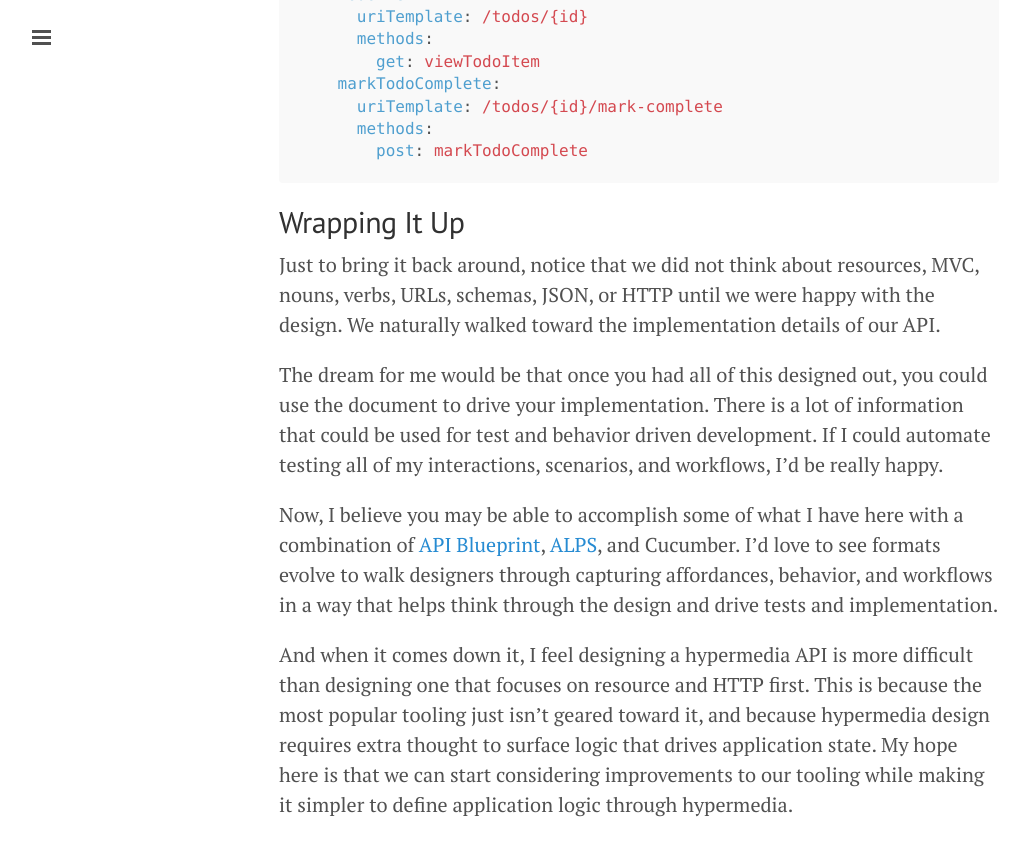
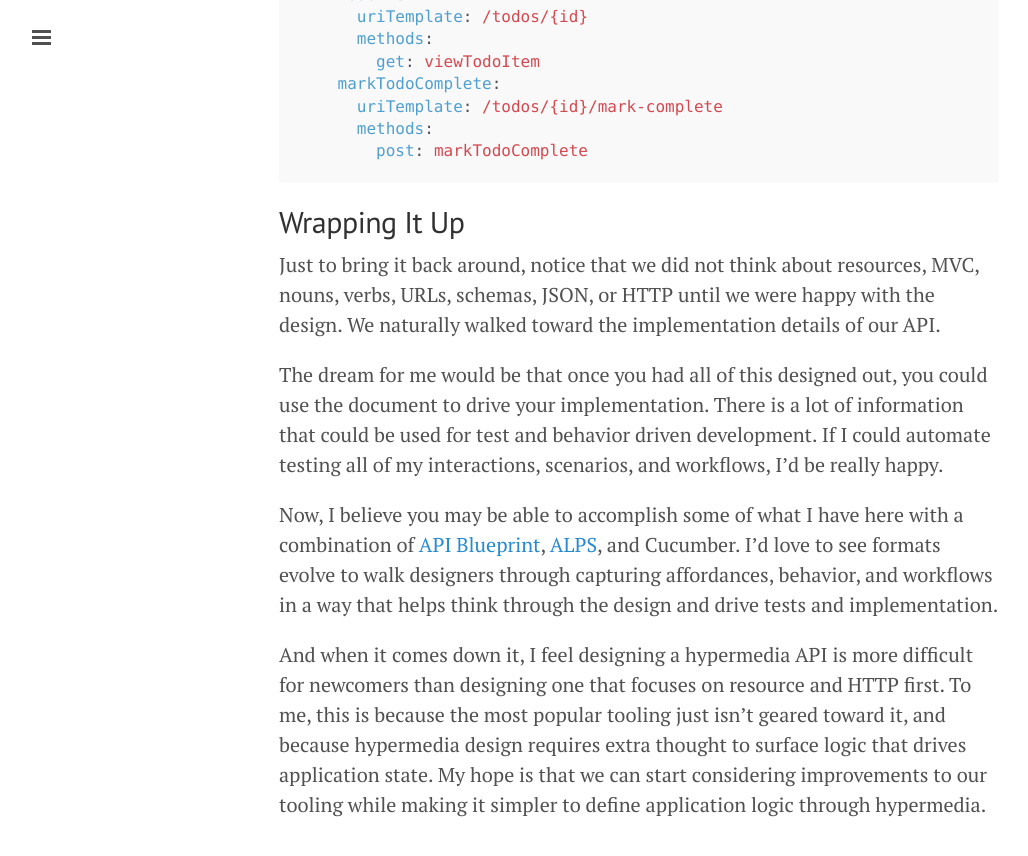
Before and after one commit to smizell/smizell.github.io, a Jekyll site: the page built from _posts/2016-11-07-hypermedia-design.markdown, in a window 1280 px wide and 900 px high, scrolled down 8867 px. Shown: the top 856 px of the window, without its empty margins (1-1029 px from the left). Built offline with Jekyll 4.4.1, drawn with Linux system fonts in a browser that asks for light colours.

Commit message:
Add clarity to last paragraph

```diff
--- a/_posts/2016-11-07-hypermedia-design.markdown
+++ b/_posts/2016-11-07-hypermedia-design.markdown
@@ -389,8 +389,9 @@ affordances, behavior, and workflows in a way that helps think through the
 design and drive tests and implementation.
 
 And when it comes down it, I feel designing a hypermedia API is more difficult
-than designing one that focuses on resource and HTTP first. This is because the
-most popular tooling just isn't geared toward it, and because hypermedia design
-requires extra thought to surface logic that drives application state. My hope
-here is that we can start considering improvements to our tooling while making
-it simpler to define application logic through hypermedia.
+for newcomers than designing one that focuses on resource and HTTP first. To me,
+this is because the most popular tooling just isn't geared toward it, and
+because hypermedia design requires extra thought to surface logic that drives
+application state. My hope is that we can start considering improvements to
+our tooling while making it simpler to define application logic through
+hypermedia.
```
